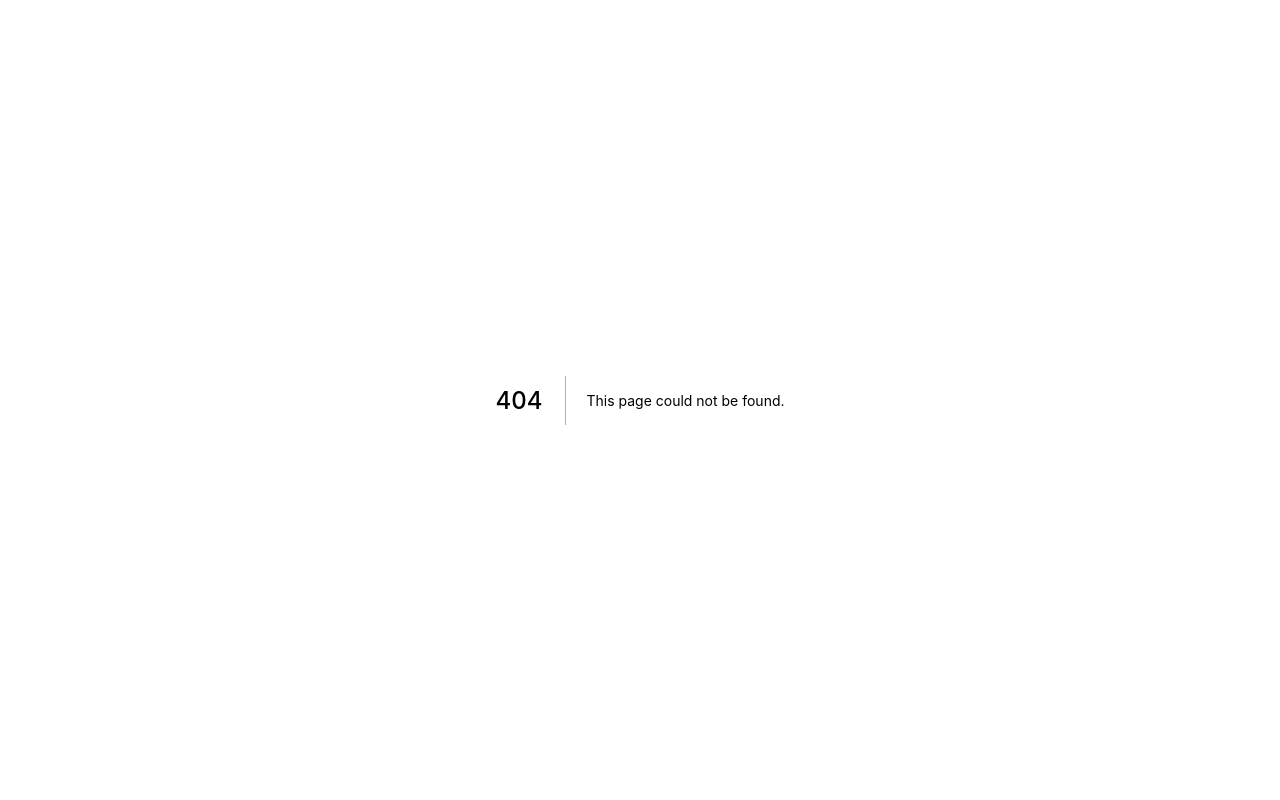
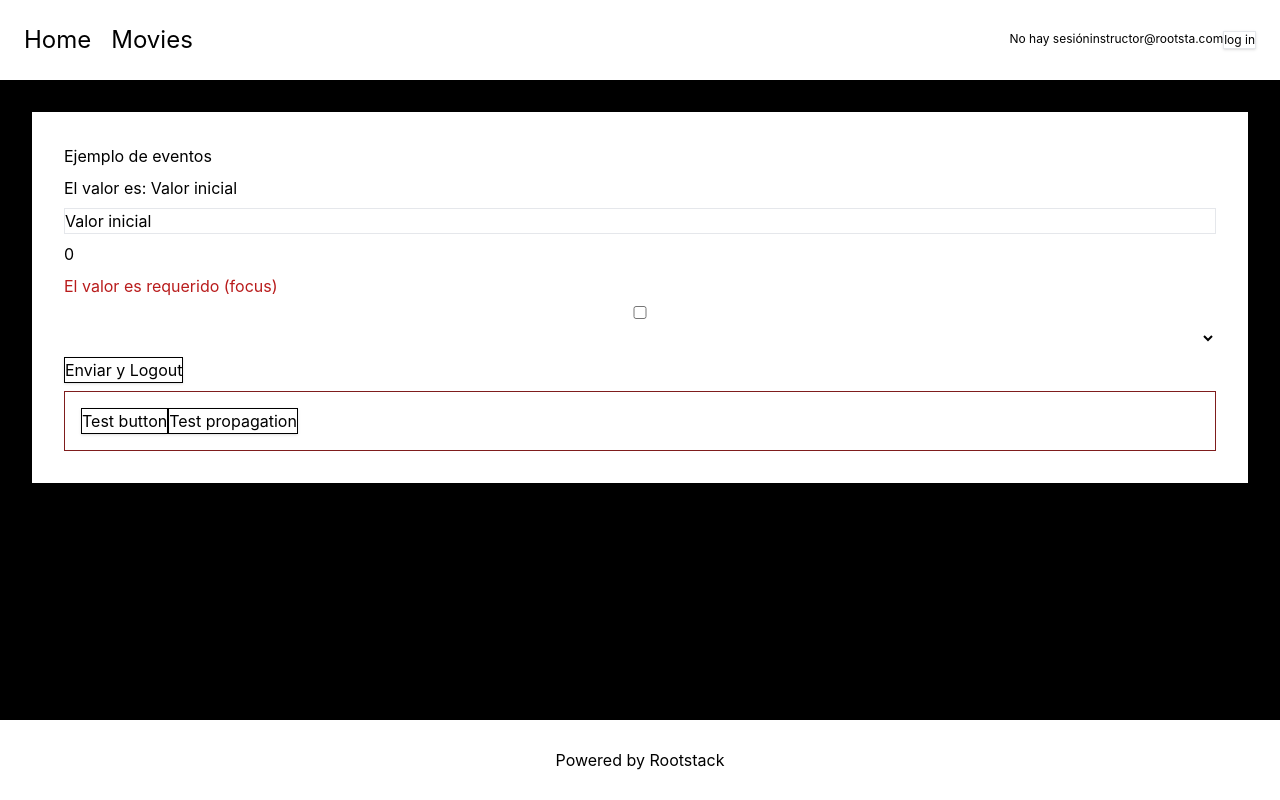
Before and after one commit to ramp16/Nextjs-Products-Typescript, a Next.js app: page /events in a window 1280 px wide. Before the commit this address had no page. Built offline with nearby package versions, Linux system fonts and the light colour scheme.

Commit message:
class commit

```diff
--- a/next.config.js
+++ b/next.config.js
@@ -10,6 +10,17 @@ const nextConfig = {
         hostname: 'm.media-amazon.com',
         port: ''
       },
+      {
+        protocol: 'https',
+        hostname: 'upload.wikimedia.org',
+        port: ''
+      },
+      {
+        protocol: 'https',
+        hostname: 'assets.specialized.com',
+        port: ''
+      }
+
     ],
   },
 }
--- a/src/components/common/Nav.tsx
+++ b/src/components/common/Nav.tsx
@@ -1,7 +1,11 @@
 import Link from "next/link";
-import React, { FC } from "react";
+import React, { FC, useContext } from 'react';
+import { userContext } from '../context/UserContext';
 
 export const Nav: FC = () => {
+
+  const { userName, setUsername, userDetail } = useContext(userContext);
+
   return (
     <nav className="w-full flex gap-5 p-6 items-center text-2xl text-black">
       <Link href="/">
@@ -11,6 +15,14 @@ export const Nav: FC = () => {
       <Link href="/movies">
         <a>Movies</a>
       </Link>
+      <div className="flex grow justify-end text-xs">
+        {userName && <span>El usuario es {userName}</span>}
+        <br/>
+        {!userName && <span>No hay sesión</span>}
+        <span>{ userDetail.status.enabled }</span>
+        <span>{ userDetail.email }</span>
+        <button className="border shadow" onClick={() => {setUsername('Daniel Instructor')}}>log in</button>
+      </div>
     </nav>
   );
 };
--- /dev/null
+++ b/src/components/context/UserContext.tsx
@@ -0,0 +1,24 @@
+import React, { createContext, PropsWithChildren, ReactNode, useState } from 'react';
+
+export const userContext = createContext({});
+
+export const UserContextProvider: React.FC<PropsWithChildren> = ({ children }) => {
+
+  const [userName, setUsername] = useState('');
+  const [userDetail, setUserDetail] = useState({
+    username: 'Daniel Instructor',
+    email: 'instructor@rootsta.com',
+    status: {
+      enabled: true
+    }
+  })
+
+  return (<userContext.Provider value={{
+    userName,
+    setUsername,
+    userDetail,
+    setUserDetail
+  }}>
+    {children}
+  </userContext.Provider>);
+};
--- a/src/pages/_app.tsx
+++ b/src/pages/_app.tsx
@@ -1,8 +1,12 @@
 import type { AppProps } from 'next/app'
 import '../styles/globals.css'
 
+import { UserContextProvider } from '../components/context/UserContext';
+
 function MyApp({ Component, pageProps }: AppProps) {
-  return <Component {...pageProps} />
+  return (<UserContextProvider>
+    <Component {...pageProps} />
+  </UserContextProvider>)
 }
 
 export default MyApp
--- /dev/null
+++ b/src/pages/events/index.tsx
@@ -0,0 +1,128 @@
+import React, { useContext, useState } from 'react';
+import { ApplicationWrapper } from '../../components/layout/ApplicationWrapper';
+import { userContext } from '../../components/context/UserContext';
+
+export default function Index() {
+
+  const defaultStyle = 'border shadow border-black';
+  const hooverStyle = 'border shadow border-black bg-red-500';
+
+  const [texto, setTexto] = useState('Valor inicial');
+  const [numero, setNumero] = useState('0');
+  const [isValid, setIsValid] = useState(false);
+  const [checkSelected, setCheckSelected] = useState(false);
+  const [selectValue, setSelectValue] = useState();
+  const [buttonStyle, setButtonStyle] = useState(defaultStyle);
+
+  const { userName, setUsername, setUserDetail } = useContext(userContext);
+
+  const onClickHandler = () => {
+    setTexto('Texto cambiado!!!');
+    console.log('click en el boton');
+  };
+
+  const onChangeHandler = (event: React.ChangeEvent<HTMLInputElement>) => {
+    setTexto(event.target.value);
+    console.log('input changed!!!', event.target.value);
+  };
+
+  const onNumberChange = (event: React.ChangeEvent<HTMLInputElement>) => {
+    console.log('numero cambiado');
+    setNumero(event.target.value);
+  };
+
+  const onCheckChangeHandler = (event: React.ChangeEvent<HTMLInputElement>) => {
+    console.log('check cambiado', event.target.checked);
+    setCheckSelected(event.target.checked);
+  };
+
+  const onSelectChangeHandler = (event) => {
+    setSelectValue(event.target.value);
+    console.log('el valor del select es ', event.target.value);
+  };
+
+  const onSubmitHandler = (event) => {
+    console.log(
+      'submit',
+      'texto', texto,
+      'numero', numero,
+      'isValid', isValid,
+      'checkSelected', checkSelected,
+      'selectValue', selectValue,
+    );
+    setSelectValue('');
+    setUsername('');
+    setUserDetail({
+      username: 'Daniel Instructor',
+      status: {
+        enabled: true
+      },
+      email: 'instructor.modificado@rootstack.com'
+    });
+    event.preventDefault();
+  };
+
+  const onDivClickHandler = () => {
+    console.log('clio en el div');
+  };
+
+  const onClickPropagationHandler = (event) => {
+    console.log('click en el segundo boton');
+    event.stopPropagation();
+  };
+
+  return (
+    <ApplicationWrapper title='Eventos'>
+      <div className='bg-white text-black h-full p-8 m-8 flex flex-col gap-2'>
+
+        <h1>Ejemplo de eventos {userName}</h1>
+
+        <span>El valor es: {texto}</span>
+
+        <input type='text' className='bg-white text-black border'
+               onChange={onChangeHandler}
+               value={texto}
+               onFocus={() => {
+                 console.log('usuario activo la caja de texto');
+               }}
+               onBlur={() => {
+                 setIsValid(texto.length > 0);
+                 console.log('usuario desactivo la caja de texto');
+               }}
+        />
+
+        <input className='bg-white tex-black' type='number' value={numero} onChange={onNumberChange}/>
+        {texto.length === 0 && <span className='text-red-700'>El valor es requerido</span>}
+        {!isValid && <span className='text-red-700'>El valor es requerido (focus)</span>}
+
+        <input type='checkbox' className='bg-white text-white' onChange={onCheckChangeHandler} checked={checkSelected}/>
+
+        <select className='bg-white' onChange={onSelectChangeHandler} value={selectValue}>
+          <option value=''></option>
+          <option value='1'>Valor 1</option>
+          <option value='2'>Valor 2</option>
+          <option value='3'>Valor 3</option>
+        </select>
+
+        <form onSubmit={onSubmitHandler}>
+          <button type='submit' className='border shadow border-black'>Enviar y Logout</button>
+        </form>
+
+        <div onClick={onDivClickHandler} className='border border-red-900 p-4'>
+          <button className={buttonStyle} onClick={onClickHandler}
+                  onMouseEnter={() => {
+                    setButtonStyle(hooverStyle);
+                  }}
+                  onMouseLeave={() => {
+                    setButtonStyle(defaultStyle);
+                  }}>
+            Test button
+          </button>
+          <button className='border shadow border-black' onClick={onClickPropagationHandler}>Test propagation</button>
+          {checkSelected && <button className='border shadow border-black' onClick={() => {
+            console.log('arrow function');
+          }}>Test button 2</button>}
+        </div>
+      </div>
+    </ApplicationWrapper>);
+}
```
